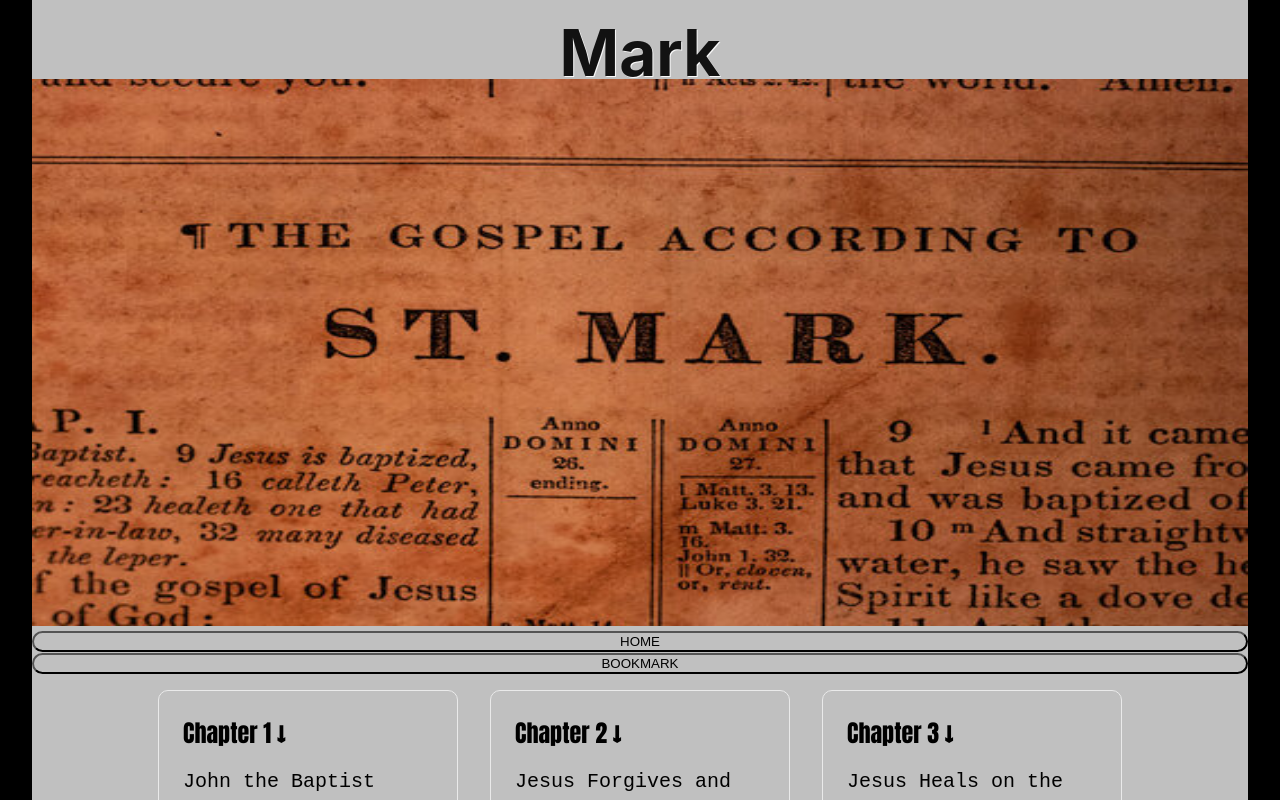
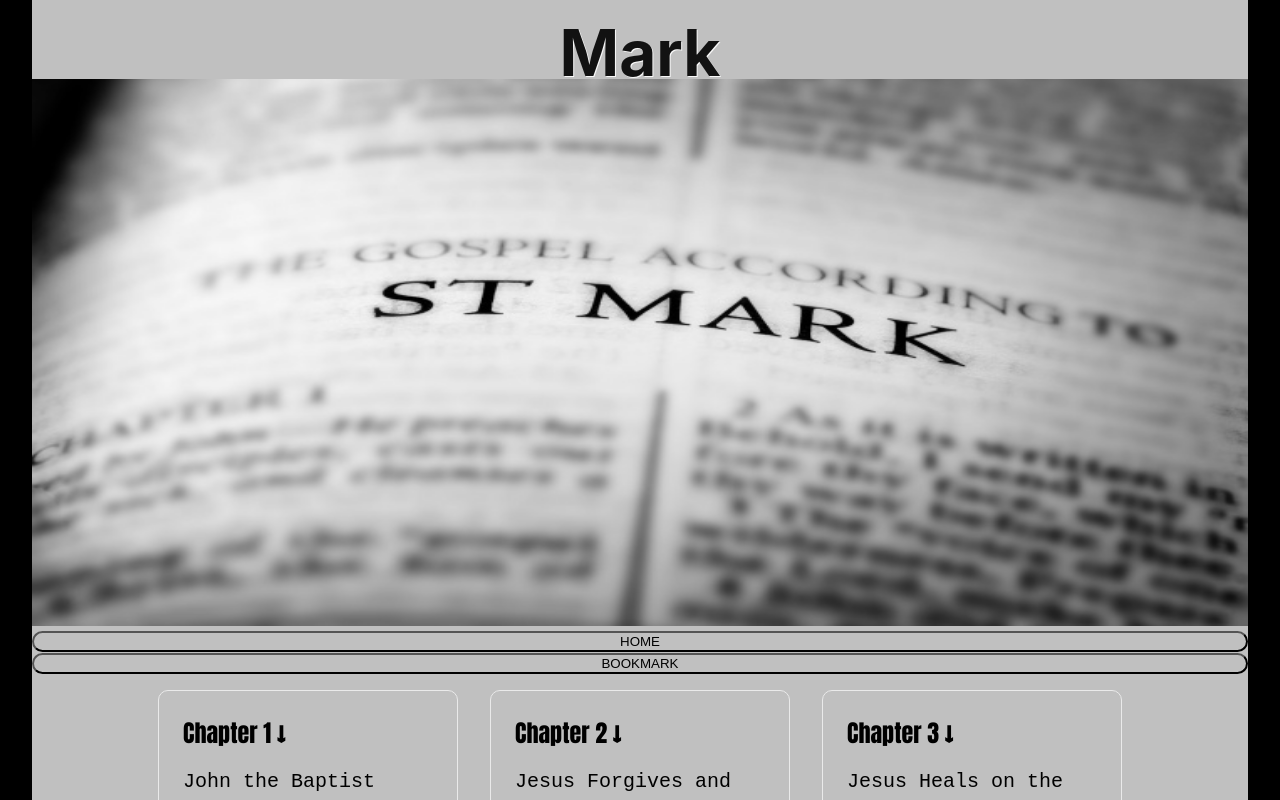
Before and after one commit to jnutt367/mark, a Next.js app: page / in a window 1280 px wide. Shown: the top 800 px of the page. Built offline with nearby package versions, Linux system fonts and the light colour scheme.

Commit message:
Update index.js
gospel-of-saint-mark.jpeg to hero

```diff
--- a/pages/index.js
+++ b/pages/index.js
@@ -21,7 +21,7 @@ export default function Home() {
         </h1>
       <div className={styles.hero}>
        <Image
-                                src="/mark.jpg"
+                                src="/gospel-of-saint-mark.jpeg"
                                 alt="Jesus"
                                 height={900}
                                 width={2000}
```
